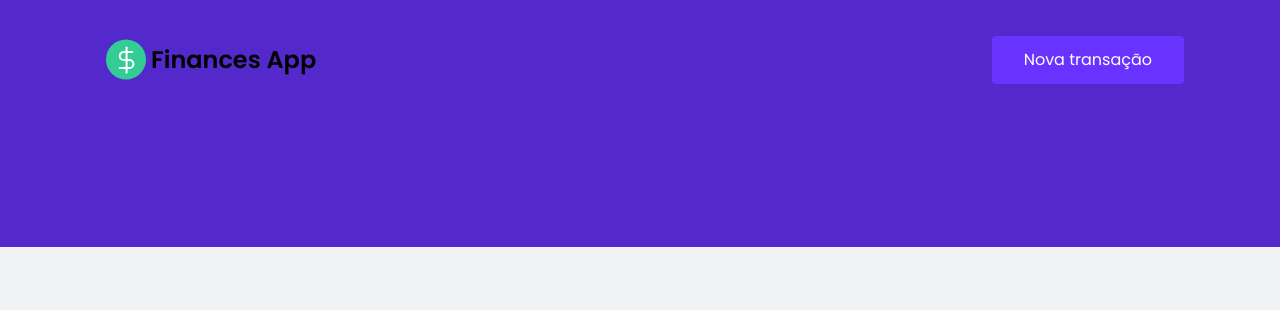
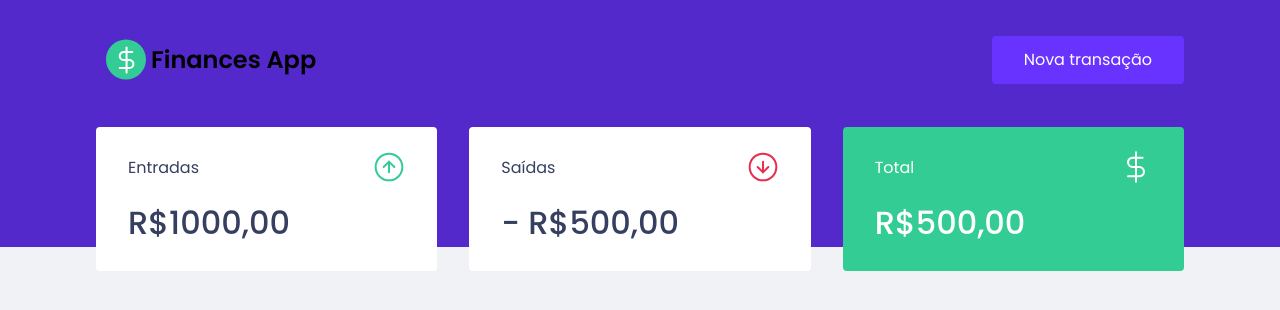
Before and after one commit to maarvins/finances, a React (Create React App) app: page / in a window 1280 px wide. Shown: the top 310 px of the page. Built offline with nearby package versions, Linux system fonts and the light colour scheme.

Commit message:
feat: create summay and dashboar components

```diff
--- a/src/App.tsx
+++ b/src/App.tsx
@@ -1,3 +1,4 @@
+import {Dashboard} from "./components/Dashboard"
 import {Header} from "./components/Header"
 import {GlobalStyle} from "./styles/global"
 
@@ -5,6 +6,7 @@
   return (
     <>
       <Header />
+      <Dashboard />
       <GlobalStyle />
     </>
   )
--- /dev/null
+++ b/src/components/Dashboard/index.tsx
@@ -0,0 +1,12 @@
+import {Summary} from "../Summary"
+import {Container} from "./styles"
+
+export function Dashboard() {
+  return (
+    <>
+      <Container>
+        <Summary />
+      </Container>
+    </>
+  )
+}
--- /dev/null
+++ b/src/components/Dashboard/styles.ts
@@ -0,0 +1,7 @@
+import styled from "styled-components"
+
+export const Container = styled.main`
+  max-width: 1120px;
+  margin: 0 auto;
+  padding: 2.5rem 1rem;
+`
--- /dev/null
+++ b/src/components/Summary/index.tsx
@@ -0,0 +1,33 @@
+import {Container} from "./styles"
+
+import incomeImg from "../../assets/income.svg"
+import outcomeImg from "../../assets/outcome.svg"
+import totalImg from "../../assets/total.svg"
+
+export function Summary() {
+  return (
+    <Container>
+      <div>
+        <header>
+          <p>Entradas</p>
+          <img src={incomeImg} alt="Entradas"></img>
+        </header>
+        <strong>R$1000,00</strong>
+      </div>
+      <div>
+        <header>
+          <p>Saídas</p>
+          <img src={outcomeImg} alt="Saídas"></img>
+        </header>
+        <strong> - R$500,00</strong>
+      </div>
+      <div className="highlight-background">
+        <header>
+          <p>Total</p>
+          <img src={totalImg} alt="Total"></img>
+        </header>
+        <strong>R$500,00</strong>
+      </div>
+    </Container>
+  )
+}
--- /dev/null
+++ b/src/components/Summary/styles.ts
@@ -0,0 +1,33 @@
+import styled from "styled-components"
+
+export const Container = styled.div`
+  display: grid;
+  grid-template-columns: repeat(3, 1fr);
+  gap: 2rem;
+  margin-top: -10rem;
+  div {
+    background: var(--shape);
+    padding: 1.5rem 2rem;
+    border-radius: 0.25rem;
+    color: var(--text-title);
+
+    header {
+      display: flex;
+      align-items: center;
+      justify-content: space-between;
+    }
+
+    strong {
+      display: block;
+      margin-top: 1rem;
+      font-size: 2rem;
+      font-weight: 500;
+      line-height: 3rem;
+    }
+
+    &.highlight-background {
+      background: var(--green);
+      color: #fff;
+    }
+  }
+`
--- a/src/styles/global.ts
+++ b/src/styles/global.ts
@@ -5,6 +5,7 @@
   --background: #f0f2f5;
   --red: #e52e4d;
   --blue:#5429cc;
+  --green:#33cc95;
 
   --blue-light: #6933ff;
 
```
